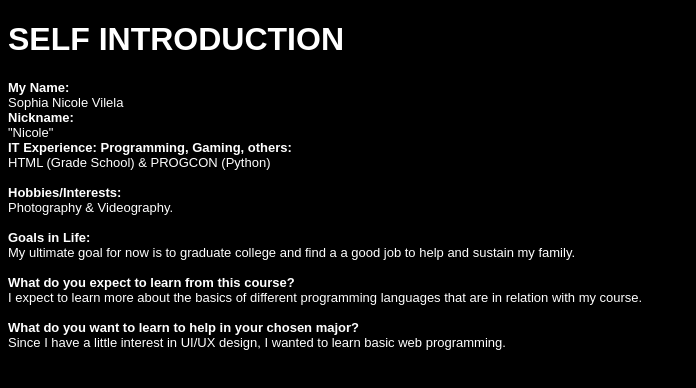
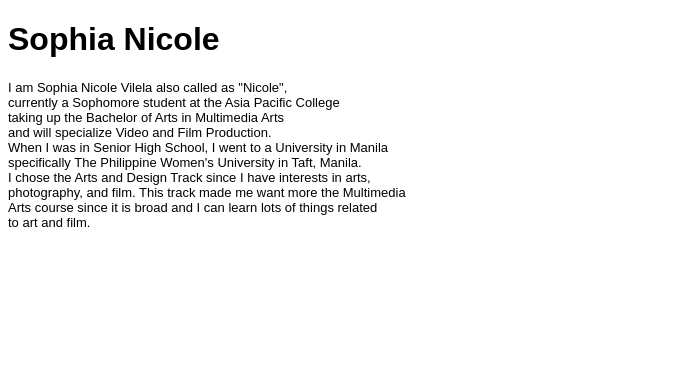
Before and after one commit to sophianicolevilela/sophianicolevilela.github.io, a plain HTML site: page index.html in a window 1280 px wide. Shown: the whole page, without its empty margins (0-696 px from the left). Drawn offline with Linux system fonts and the light colour scheme.

Commit message:
index.html

```diff
--- a/index.html
+++ b/index.html
@@ -3,53 +3,43 @@
 <body>
 <style>
 p {
-   color: white;
+   color: black;
    font-family: sans-serif;
    font-size: 13px;
 }
 
 body {
-      background-color: black;
+      background-color: white;
 }
 
 h1 {
-    color: white;
+    color: black;
     font-family: sans-serif;
 }
 </style>
 
-<h1><strong>SELF INTRODUCTION</strong></h1>
+<h1><strong> Sophia Nicole </strong></h1>
 <link rel="stylesheet" href="svintrostyle.css">
 <p>
-   <strong>My Name:</strong>
-   <br>
-   Sophia Nicole Vilela
-   <br>
-   <strong>Nickname:</strong>
-   <br>
-   "Nicole"
-   <br>
-<strong>IT Experience: Programming, Gaming, others:</strong>
+I am Sophia Nicole Vilela also called as "Nicole",
 <br>
-HTML (Grade School) & PROGCON (Python)
+currently a Sophomore student at the Asia Pacific College
 <br>
+taking up the Bachelor of Arts in Multimedia Arts
 <br>
-<strong>Hobbies/Interests:</strong>
+and will specialize Video and Film Production.
 <br>
-Photography & Videography.
+When I was in Senior High School, I went to a University in Manila
 <br>
+specifically The Philippine Women's University in Taft, Manila.
 <br>
-<strong>Goals in Life:</strong>
+I chose the Arts and Design Track since I have interests in arts,
 <br>
-My ultimate goal for now is to graduate college and find a a good job to help and sustain my family.
+photography, and film. This track made me want more the Multimedia
 <br>
+Arts course since it is broad and I can learn lots of things related
 <br>
-<strong>What do you expect to learn from this course?</strong>
-<br> I expect to learn more about the basics of different programming languages that are in relation with my course.
-<br>
-<br>
-<strong>What do you want to learn to help in your chosen major?</strong>
-<br>Since I have a little interest in UI/UX design, I wanted to learn basic web programming.
+to art and film.
 </p>
 
 </body>
```
